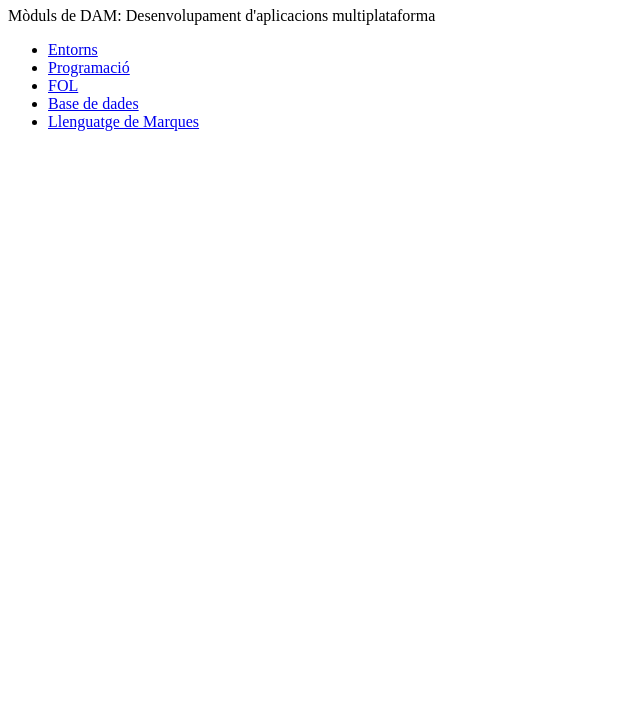
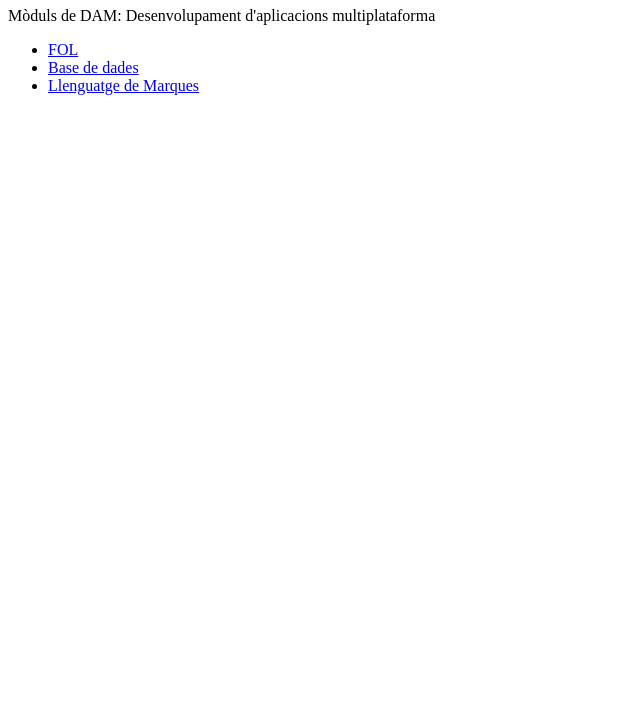
Before and after one commit to AlbertoFBM/apunts_repo_2, a plain HTML site: page index2.html in a window 1280 px wide. Shown: the part 73-800 px from the top of the page, without its empty margins (0-640 px from the left). Drawn offline with Linux system fonts and the light colour scheme.

Commit message:
crear conflicto 2

```diff
--- a/index2.html
+++ b/index2.html
@@ -9,8 +9,6 @@
     <h1> ÍNDEX</h1>
     <p> Mòduls de DAM: Desenvolupament d'aplicacions multiplataforma</p>
     <ul>
-        <li><a href="entorns.html"> Entorns</a></li>
-        <li><a href="program.html"> Programació</a></li>
         <li><a href="FOL.html"> FOL</a></li>
         <li><a href="basedades.html"> Base de dades</a></li>
         <li><a href="LlengMarques.html"> Llenguatge de Marques</a></li>
```
